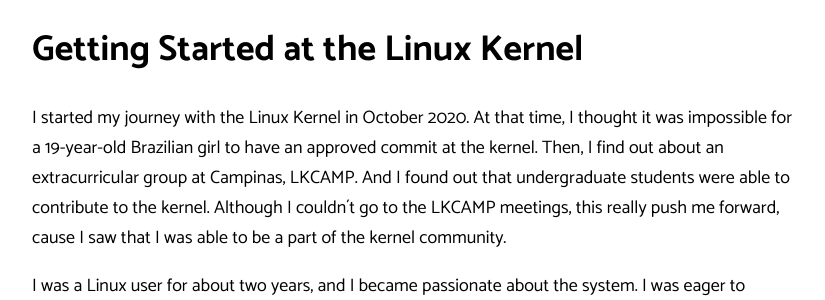
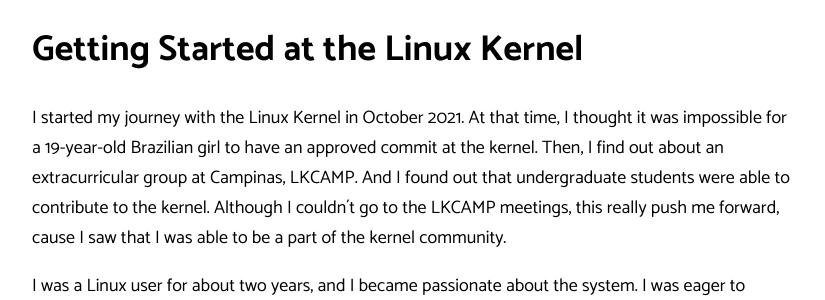
Before and after one commit to mairacanal/mairacanal.github.io, a Jekyll site: the page built from _posts/2022-03-26-Getting-Started.md, in a window 1280 px wide and 900 px high. Shown: the part 335-635 px from the top of the window, without its empty margins (227-1052 px from the left). Built offline with Jekyll 4.4.1, drawn with Linux system fonts in a browser that asks for light colours.

Commit message:
posts: fix Linux Kernel development start date

```diff
--- a/_posts/2022-03-26-Getting-Started.md
+++ b/_posts/2022-03-26-Getting-Started.md
@@ -8,7 +8,7 @@ categories: Genel
 tags: [linux, kernel]
 ---
 
-I started my journey with the Linux Kernel in October 2020. At that time, I thought it was impossible for a 19-year-old Brazilian girl to have an approved commit at the kernel. Then, I find out about an extracurricular group at Campinas, LKCAMP. And I found out that undergraduate students were able to contribute to the kernel. Although I couldn´t go to the LKCAMP meetings, this really push me forward, cause I saw that I was able to be a part of the kernel community.
+I started my journey with the Linux Kernel in October 2021. At that time, I thought it was impossible for a 19-year-old Brazilian girl to have an approved commit at the kernel. Then, I find out about an extracurricular group at Campinas, LKCAMP. And I found out that undergraduate students were able to contribute to the kernel. Although I couldn´t go to the LKCAMP meetings, this really push me forward, cause I saw that I was able to be a part of the kernel community.
 
 I was a Linux user for about two years, and I became passionate about the system. I was eager to contribute to the community and improve the kernel. But, I was in doubt about where to start.
 
--- a/about.html
+++ b/about.html
@@ -7,7 +7,7 @@ title: "About Me"
 
 	<p>Since my freshman year, I'm part of an extracurricular group, <a href="https://zenith.eesc.usp.br" target="_blank" rel="noopener noreferrer"> <b>Zenith Aerospace</b></a>, a group that develops nanosatellites and space probes. I coordinated the Embedded Systems Department for about a year, in which I developed my communication and sense of leadership. In the group, I also addressed many problems integrating Hardware and Software during the use of Yocto and D-Bus.</p>
 
-	<p>Since October 2020, I'm an independent Linux Kernel Contributor with more than ten approved patches in the regulator, SPI, media, mfd, and DRM subsystems.</p>
+	<p>Since October 2021, I'm an independent Linux Kernel Contributor with more than ten approved patches in the regulator, SPI, media, mfd, and DRM subsystems.</p>
 
 	<h2>10 things about me</h2>
 	<p>1. I'm a devoted <b>Fedora</b> fan (I love the community and the distro).</p>
```
